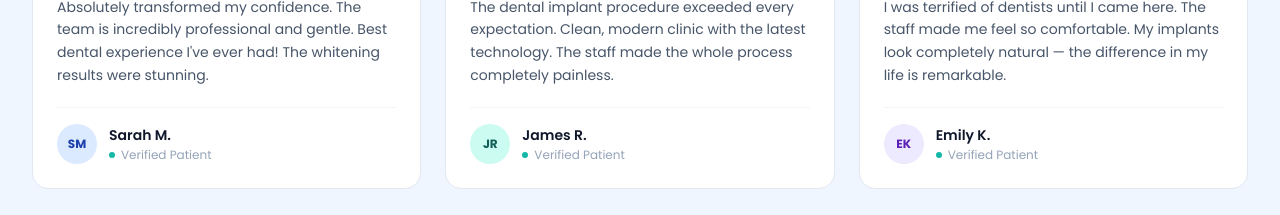
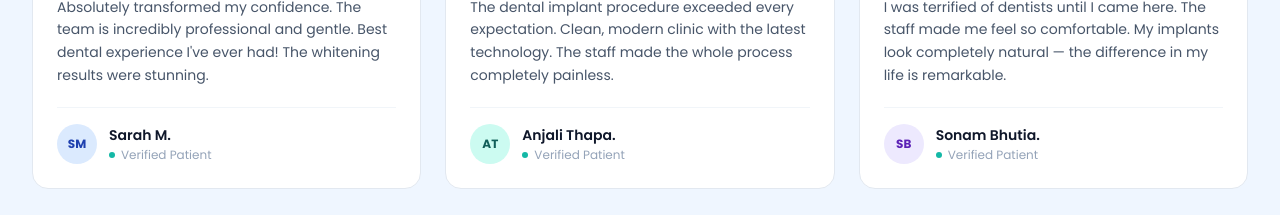
Before and after one commit to rinchen29/Dentify-, a Next.js app: page / in a window 1280 px wide. Shown: the part 4300-4515 px from the top of the page. Built offline with nearby package versions, Linux system fonts and the light colour scheme; no server answers; the database is empty.

Commit message:
500 error fixed

```diff
--- a/components/home/Testimonials.tsx
+++ b/components/home/Testimonials.tsx
@@ -26,8 +26,8 @@ const testimonials: Testimonial[] = [
     treatment: 'Teeth Whitening',
   },
   {
-    name: 'James R.',
-    initials: 'JR',
+    name: 'Anjali Thapa.',
+    initials: 'AT',
     role: 'Verified Patient',
     text: 'The dental implant procedure exceeded every expectation. Clean, modern clinic with the latest technology. The staff made the whole process completely painless.',
     rating: 5,
@@ -36,8 +36,8 @@ const testimonials: Testimonial[] = [
     treatment: 'Dental Implants',
   },
   {
-    name: 'Emily K.',
-    initials: 'EK',
+    name: 'Sonam Bhutia.',
+    initials: 'SB',
     role: 'Verified Patient',
     text: 'I was terrified of dentists until I came here. The staff made me feel so comfortable. My implants look completely natural — the difference in my life is remarkable.',
     rating: 5,
```
